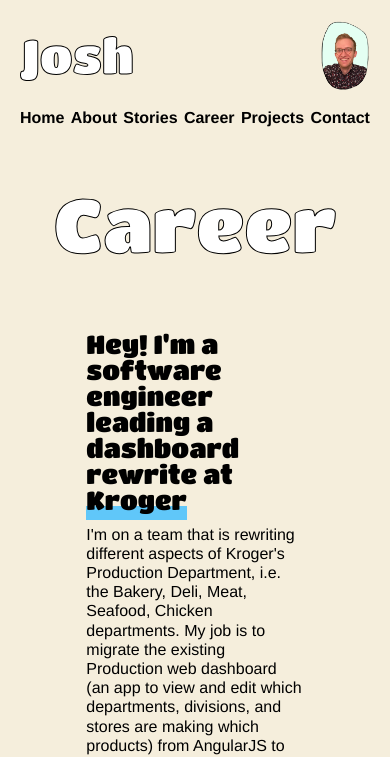
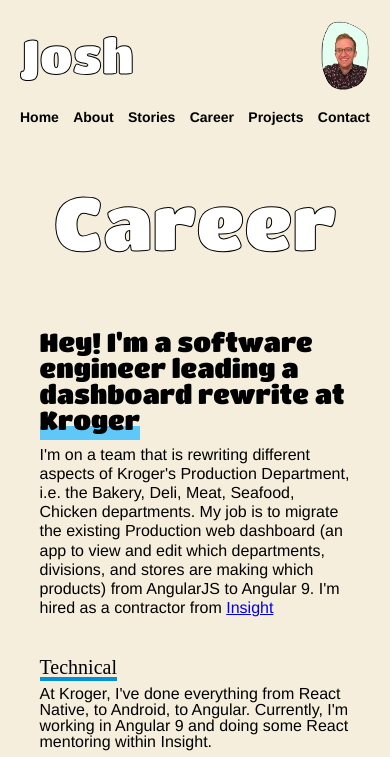
Before and after one commit to jetilling/website, a plain HTML site: page career.html in a window 390 px wide. Shown: the top 757 px of the page. Drawn offline with Linux system fonts and the light colour scheme; a web font is replaced by a local one.

Commit message:
nav links and career page is styled better for smaller screens

```diff
--- a/career.html
+++ b/career.html
@@ -27,12 +27,12 @@
                     <img src="assets/josh_decent_circle.png" class="w-50px sm-display lg-display-none" />
                 </div>
                 <div class="w-40p flex justify-space-between align-center sm-w-100p sm-mt-20 sm-mb-40">
-                  <a href="/" class="font-20 fw-bold no-underline fc-black sm-font-16">Home</a>
-                  <a href="/about.html" class="font-20 fw-bold no-underline fc-black sm-font-16">About</a>
-                  <a href="/stories.html" class="font-20 fw-bold no-underline fc-black sm-font-16">Stories</a>
-                  <a href="/career.html" class="font-20 fw-bold no-underline fc-black sm-font-16">Career</a>
-                  <a href="/home-projects.html" class="font-20 fw-bold no-underline fc-black sm-font-16">Projects</a>
-                  <a class="font-20 fw-bold no-underline fc-black sm-font-16">Contact</a>
+                  <a href="/" class="font-20 fw-bold no-underline fc-black sm-font-14">Home</a>
+                  <a href="/about.html" class="font-20 fw-bold no-underline fc-black sm-font-14">About</a>
+                  <a href="/stories.html" class="font-20 fw-bold no-underline fc-black sm-font-14">Stories</a>
+                  <a href="/career.html" class="font-20 fw-bold no-underline fc-black sm-font-14">Career</a>
+                  <a href="/home-projects.html" class="font-20 fw-bold no-underline fc-black sm-font-14">Projects</a>
+                  <a class="font-20 fw-bold no-underline fc-black sm-font-14">Contact</a>
                   <img src="assets/josh_decent_circle.png" class="w-50px sm-display-none" />
                 </div>
             </div>
@@ -40,7 +40,7 @@
 
         <main class="py-4 flex justify-center align-center flex-col">
 
-            <div class="w-66p flex flex-col align-center pl-20 pr-20">
+            <div class="w-66p flex flex-col align-center pl-20 pr-20 sm-w-90p">
               <h1 class="titanOne fc-white font-border font-75 mb-20">Career</h1>
 
               <div class=" w-100p flex flex-col justify-space-between mt-50">
@@ -126,7 +126,7 @@
                   <h4 class="kanit-bold font-25">A Personal Task Management Site</h4>
                 </div>
                 <div class="flex justify-space-between mt-20 sm-flex-col-rev">
-                  <div>
+                  <div class="sm-mt-20">
                     <p class="font-16 lh-12 mr-10">This is essentially a ToDo app, BUT I'm trying something a little different with it: </p>
                     <p class="mt-5 font-16 lh-12 mr-10">
                       1. I put in the tasks that I need to get done along with the weather and the app will tell me when to do them.
@@ -149,7 +149,7 @@
                   <h4 class="kanit-bold font-25">The Very Site You're On!</h4>
                 </div>
                 <div class="flex justify-space-between mt-20 sm-flex-col-rev">
-                  <div>
+                  <div class="sm-mt-20">
                     <p class="font-16 lh-12 mr-10">I love the internet, so I had to have my own piece of it!</p>
                     <p class="mt-5 font-16 lh-12 mr-10"> I built this site by hand using Laravel to serve the html.
                       I know I could just serve the static files with netlify or something, but I'm hoping to do some other things with the
--- a/styles/media-queries.css
+++ b/styles/media-queries.css
@@ -160,6 +160,10 @@
     width: 75%
   }
 
+  .sm-w-90p {
+    width: 90%
+  }
+
   .sm-w-100p {
     width: 100%
   }
@@ -188,6 +192,10 @@
 
   .sm-font-12 {
     font-size: 12px;
+  }
+
+  .sm-font-14 {
+    font-size: 14px;
   }
 
   .sm-font-16 {
```
Also changed, not shown: about.html (+6 -6 lines), home-projects.html (+6 -6 lines), stories.html (+6 -6 lines).
